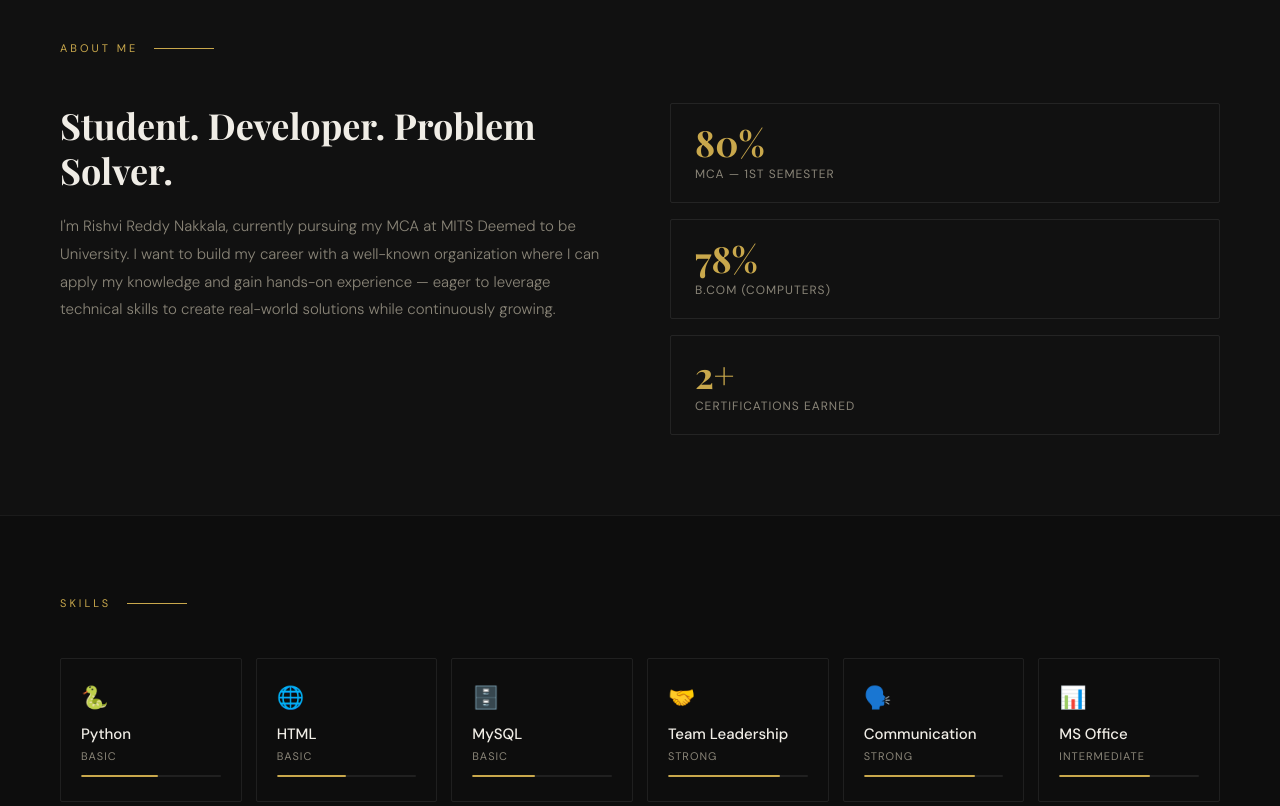
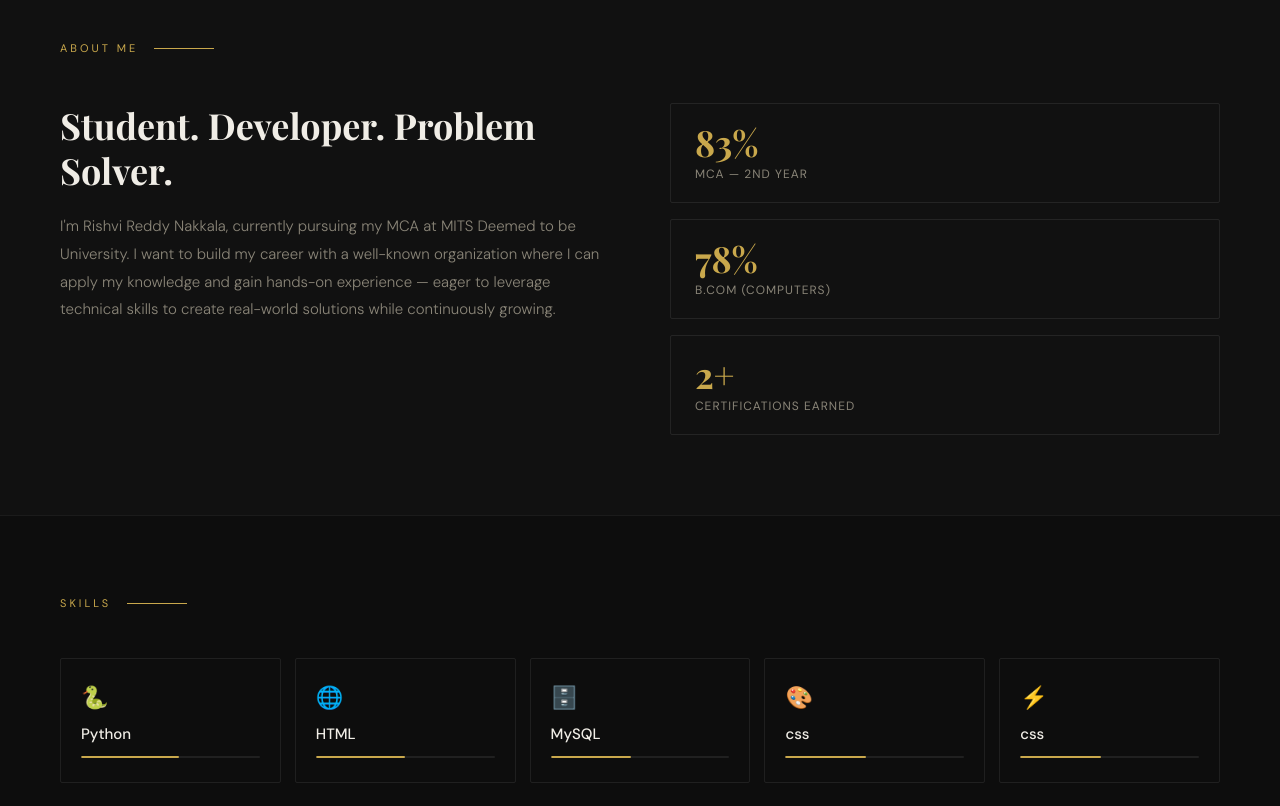
Before and after one commit to rishvinakkala/My_portfolio, a plain HTML site: page Rishvi_Portfolio.html in a window 1280 px wide. Shown: the part 840-1646 px from the top of the page. Drawn offline with nearby package versions, Linux system fonts and the light colour scheme.

Commit message:
Revise portfolio details and add GitHub link
Updated academic achievements, skills, and certifications. Added GitHub link in the contact section.

```diff
--- a/Rishvi_Portfolio.html
+++ b/Rishvi_Portfolio.html
@@ -116,7 +116,7 @@
       <p class="about-text">I'm Rishvi Reddy Nakkala, currently pursuing my MCA at MITS Deemed to be University. I want to build my career with a well-known organization where I can apply my knowledge and gain hands-on experience — eager to leverage technical skills to create real-world solutions while continuously growing.</p>
     </div>
     <div class="about-stats">
-      <div class="stat-item"><div class="stat-num">80%</div><div class="stat-label">MCA — 1st Semester</div></div>
+      <div class="stat-item"><div class="stat-num">83%</div><div class="stat-label">MCA — 2nd year</div></div>
       <div class="stat-item"><div class="stat-num">78%</div><div class="stat-label">B.Com (Computers)</div></div>
       <div class="stat-item"><div class="stat-num">2+</div><div class="stat-label">Certifications Earned</div></div>
     </div>
@@ -126,12 +126,13 @@
 <section class="skills" id="skills">
   <div class="section-tag">Skills</div>
   <div class="skills-grid">
-    <div class="skill-card"><div class="skill-icon">🐍</div><div class="skill-name">Python</div><div class="skill-level">Basic</div><div class="skill-bar"><div class="skill-fill" style="width:55%"></div></div></div>
-    <div class="skill-card"><div class="skill-icon">🌐</div><div class="skill-name">HTML</div><div class="skill-level">Basic</div><div class="skill-bar"><div class="skill-fill" style="width:50%"></div></div></div>
-    <div class="skill-card"><div class="skill-icon">🗄️</div><div class="skill-name">MySQL</div><div class="skill-level">Basic</div><div class="skill-bar"><div class="skill-fill" style="width:45%"></div></div></div>
-    <div class="skill-card"><div class="skill-icon">🤝</div><div class="skill-name">Team Leadership</div><div class="skill-level">Strong</div><div class="skill-bar"><div class="skill-fill" style="width:80%"></div></div></div>
-    <div class="skill-card"><div class="skill-icon">🗣️</div><div class="skill-name">Communication</div><div class="skill-level">Strong</div><div class="skill-bar"><div class="skill-fill" style="width:80%"></div></div></div>
-    <div class="skill-card"><div class="skill-icon">📊</div><div class="skill-name">MS Office</div><div class="skill-level">Intermediate</div><div class="skill-bar"><div class="skill-fill" style="width:65%"></div></div></div>
+    <div class="skill-card"><div class="skill-icon">🐍</div><div class="skill-name">Python</div><div class="skill-level"></div><div class="skill-bar"><div class="skill-fill" style="width:55%"></div></div></div>
+    <div class="skill-card"><div class="skill-icon">🌐</div><div class="skill-name">HTML</div><div class="skill-level"></div><div class="skill-bar"><div class="skill-fill" style="width:50%"></div></div></div>
+    <div class="skill-card"><div class="skill-icon">🗄️</div><div class="skill-name">MySQL</div><div class="skill-level"></div><div class="skill-bar"><div class="skill-fill" style="width:45%"></div></div></div>
+    <div class="skill-card"><div class="skill-icon">🎨</div><div class="skill-name">css</div><div class="skill-level"></div><div class="skill-bar"><div class="skill-fill" style="width:45%"></div></div></div>
+    <div class="skill-card"><div class="skill-icon">⚡</div><div class="skill-name">css</div><div class="skill-level"></div><div class="skill-bar"><div class="skill-fill" style="width:45%"></div></div></div>
+
+
   </div>
 </section>
 
@@ -194,8 +195,8 @@
   <div class="section-tag">Certifications</div>
   <div class="certs-grid">
     <div class="cert-card">
-      <div class="cert-org">Cambridge University Press</div>
-      <div class="cert-name">Soft Skills & Employability Skills Training — Certificate of Completion</div>
+      <div class="cert-org">TAP ACADEMY</div>
+      <div class="cert-name">Certificate of completion 20 days of training in python & data structures bootcamp</div>
     </div>
     <div class="cert-card">
       <div class="cert-org">Microsoft Imagine Academy</div>
@@ -211,7 +212,7 @@
   <a class="contact-email" href="mailto:rishvireddy.nakkala@gmail.com">rishvireddy.nakkala@gmail.com</a>
   <div class="contact-links">
     <a class="contact-link linkedin" href="https://www.linkedin.com/in/rishvi-reddy-nakkala-1980bb383" target="_blank">LinkedIn</a>
-    <a class="contact-link resume" href="Rishvi_Resume.docx" download="Rishvi_Resume.docx">Download Resume</a>
+    <a class="contact-link Github" href="https://github.com/rishvinakkala" target="_blank">Github</a>
     <a class="contact-link" href="tel:9440291122">+91 9440291122</div>
   </div>
 </section>
```
